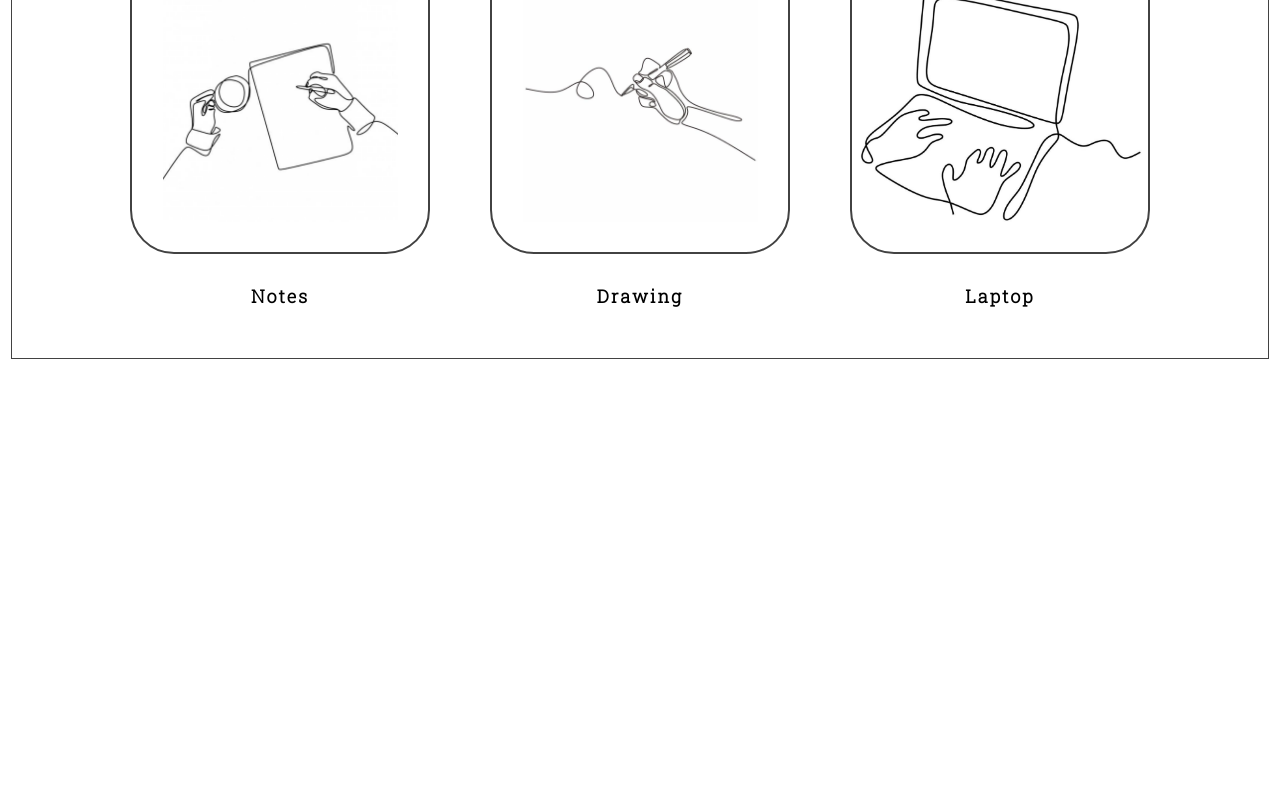
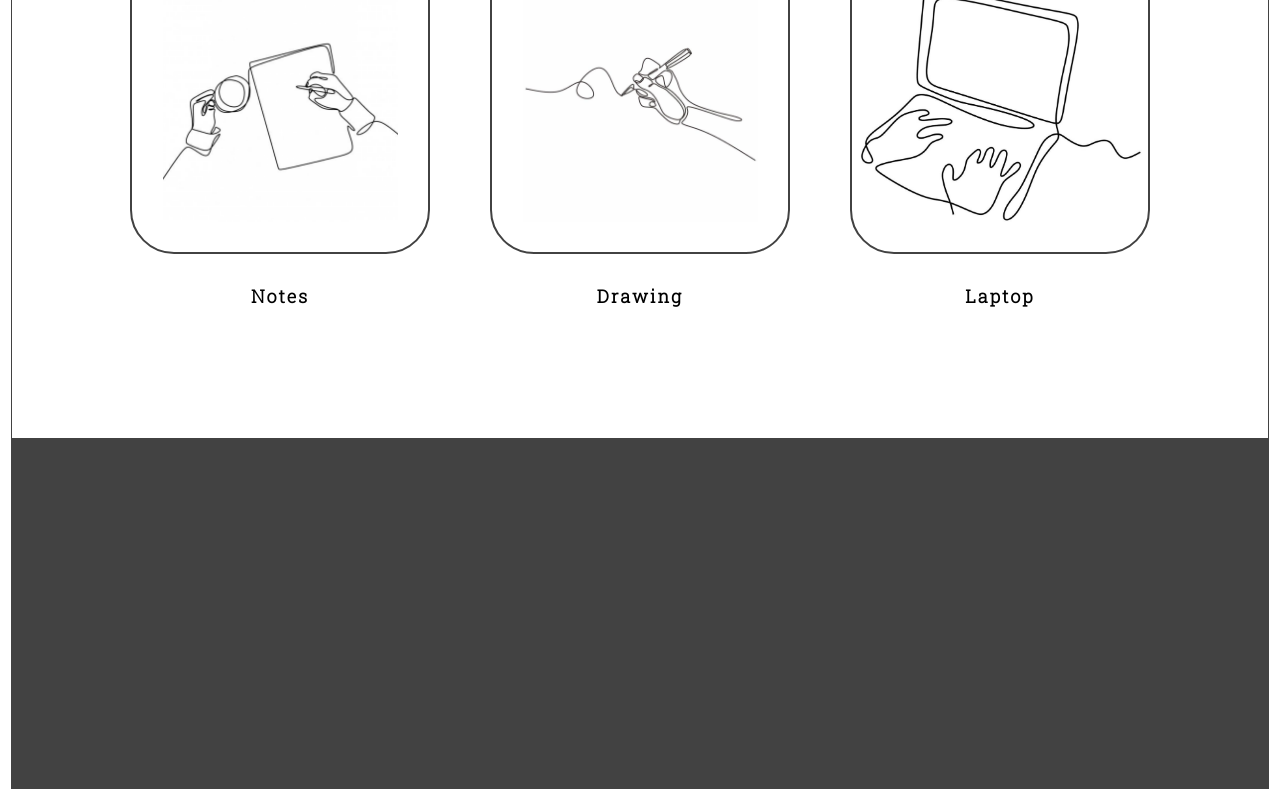
Before and after one commit to caickPassarella/CaickPassarella.com, a React (Create React App) app: page / in a window 1280 px wide. Shown: the part 3392-4192 px from the top of the page. Before the commit the page ends 3762 px from the top, so only its background shows below. Built offline with nearby package versions, Linux system fonts and the light colour scheme.

Commit message:
Started footer

```diff
--- /dev/null
+++ b/src/components/Footer/FooterElements.js
@@ -0,0 +1,9 @@
+import styled from 'styled-components';
+
+export const FooterContainer = styled.div`
+  bottom: 0;
+  margin-top: 80px;
+  height: 350px;
+  width: 100%;
+  background-color: #424242;
+`;
--- /dev/null
+++ b/src/components/Footer/index.js
@@ -0,0 +1,5 @@
+import { FooterContainer } from './FooterElements';
+
+export function Footer() {
+  return <FooterContainer />;
+}
--- a/src/components/Homepage/index.js
+++ b/src/components/Homepage/index.js
@@ -1,7 +1,8 @@
+import { Lightbulb, CoffeeHand, BrewingCoffee, Latte, Notes, Drawing, Laptop } from '../../images';
+import { HomeContainer, HomeWrapper, ImageWrapper, Subtitle } from './HomepageElements.js';
 import { InfoCard } from '../InfoCard';
-import { HomeContainer, HomeWrapper, ImageWrapper, Subtitle } from './HomepageElements.js';
-import { ImageCard } from '../imageCard';
-import { Lightbulb, CoffeeHand, BrewingCoffee, Latte, Notes, Drawing, Laptop } from '../../images';
+import { ImageCard } from '../ImageCard';
+import { Footer } from '../Footer';
 
 export function Homepage() {
   const header = 'Caick \nPassarella';
@@ -26,6 +27,7 @@ export function Homepage() {
           <ImageCard image={Drawing} subtext="Drawing" />
           <ImageCard image={Laptop} subtext="Laptop" />
         </ImageWrapper>
+        <Footer />
       </HomeWrapper>
     </HomeContainer>
   );
```
